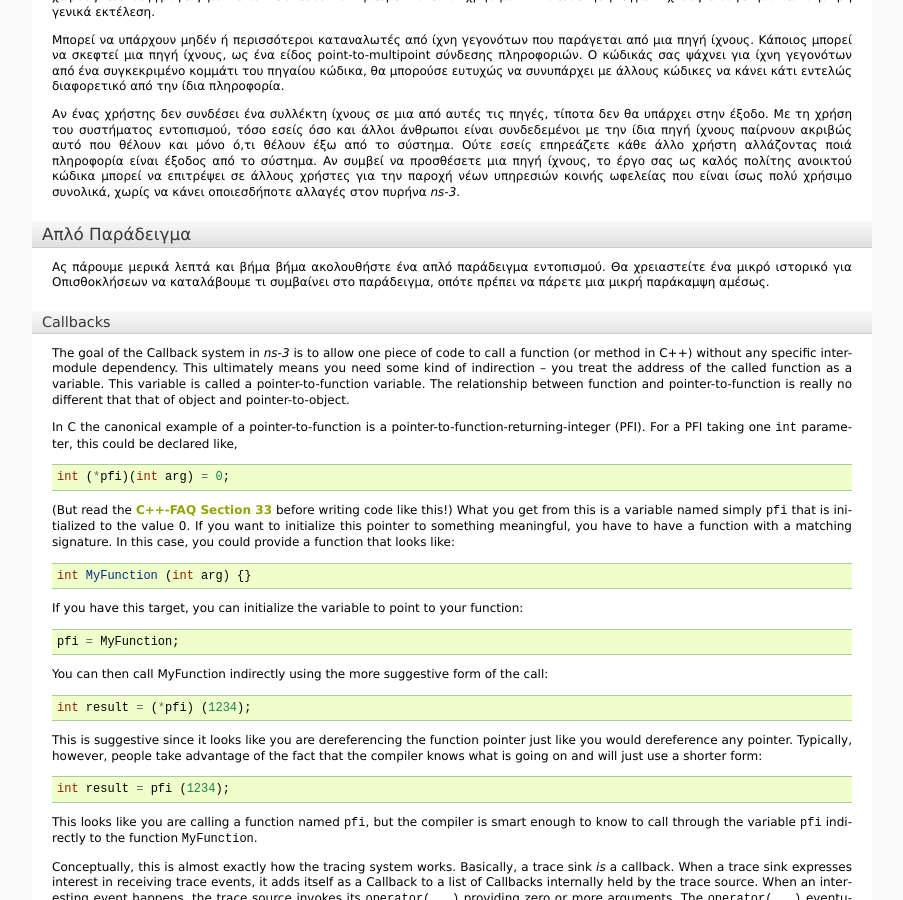
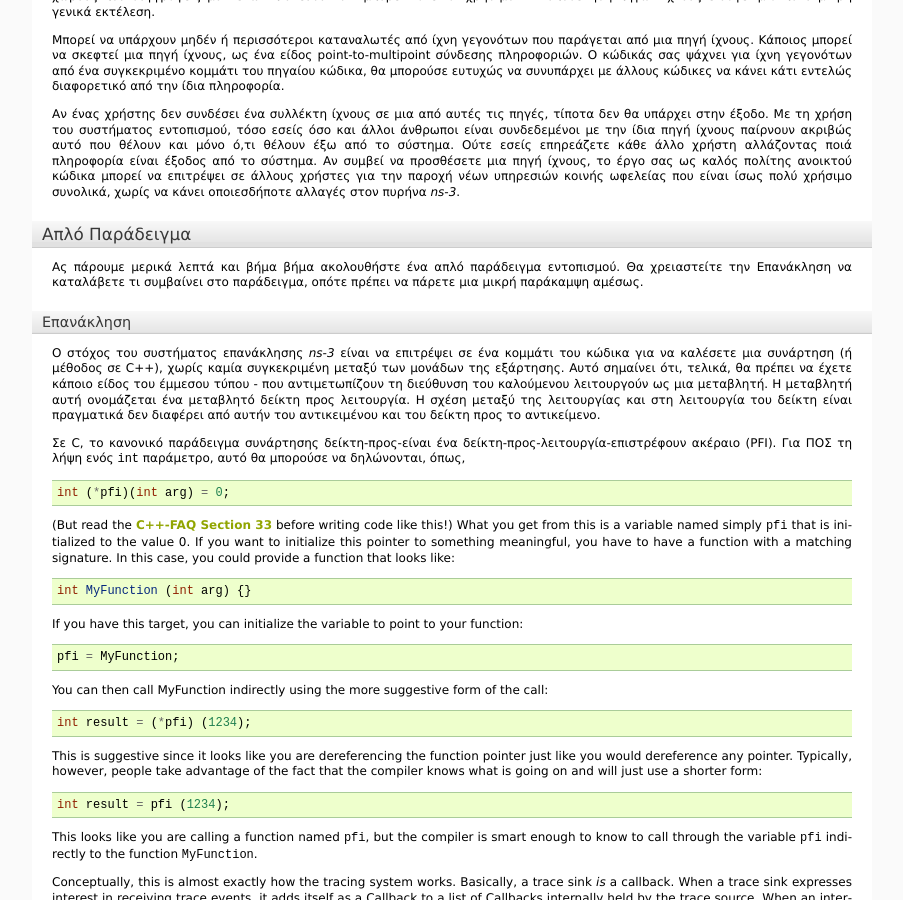
Before and after one commit to maupatras/ns3_teamB, a Sphinx documentation site: the page built from ns-3.22/doc/tutorial-gr/source/tracing-1.rst, in a window 1280 px wide and 900 px high, scrolled down 2449 px. Shown: the whole window, without its empty margins (198-1101 px from the left). Built offline with Sphinx 7.4.7, drawn with Linux system fonts in a browser that asks for light colours; formulas are drawn with MathJax 3.

Commit message:
Update tracing-1.rst

```diff
--- a/ns-3.22/doc/tutorial-gr/source/tracing-1.rst
+++ b/ns-3.22/doc/tutorial-gr/source/tracing-1.rst
@@ -401,23 +401,38 @@ Blunt Instruments
 	what is happening in the example, so we have to take a small detour
 	right away.
 
-Ας πάρουμε μερικά λεπτά και βήμα βήμα ακολουθήστε ένα απλό παράδειγμα εντοπισμού. Θα χρειαστείτε ένα μικρό ιστορικό για
-Οπισθοκλήσεων να καταλάβουμε τι συμβαίνει στο παράδειγμα, οπότε πρέπει να πάρετε μια μικρή παράκαμψη αμέσως.
-
-Callbacks
-~~~~~~~~~
-
-The goal of the Callback system in |ns3| is to allow one piece of code
-to call a function (or method in C++) without any specific
-inter-module dependency.  This ultimately means you need some kind of
-indirection -- you treat the address of the called function as a
-variable.  This variable is called a pointer-to-function variable.
-The relationship between function and pointer-to-function is
-really no different that that of object and pointer-to-object.
-
-In C the canonical example of a pointer-to-function is a
-pointer-to-function-returning-integer (PFI).  For a PFI taking one ``int``
-parameter, this could be declared like,
+Ας πάρουμε μερικά λεπτά και βήμα βήμα ακολουθήστε ένα απλό παράδειγμα εντοπισμού. Θα χρειαστείτε την Επανάκληση
+να καταλάβετε τι συμβαίνει στο παράδειγμα, οπότε πρέπει να πάρετε μια μικρή παράκαμψη αμέσως.
+
+..
+	Callbacks
+
+Επανάκληση
+~~~~~~~~~~
+
+..
+	The goal of the Callback system in |ns3| is to allow one piece of code
+	to call a function (or method in C++) without any specific
+	inter-module dependency.  This ultimately means you need some kind of
+	indirection -- you treat the address of the called function as a
+	variable.  This variable is called a pointer-to-function variable.
+	The relationship between function and pointer-to-function is
+	really no different that that of object and pointer-to-object.
+
+Ο στόχος του συστήματος επανάκλησης |ns3| είναι να επιτρέψει σε ένα κομμάτι του κώδικα για να καλέσετε μια συνάρτηση
+(ή μέθοδος σε C++), χωρίς καμία συγκεκριμένη μεταξύ των μονάδων της εξάρτησης. Αυτό σημαίνει ότι, τελικά, θα πρέπει να
+έχετε κάποιο είδος του έμμεσου τύπου - που αντιμετωπίζουν τη διεύθυνση του καλούμενου λειτουργούν ως μια μεταβλητή. Η
+μεταβλητή αυτή ονομάζεται ένα μεταβλητό δείκτη προς λειτουργία. Η σχέση μεταξύ της λειτουργίας και στη λειτουργία του
+δείκτη είναι πραγματικά δεν διαφέρει από αυτήν του αντικειμένου και του δείκτη προς το αντικείμενο.
+
+..
+	In C the canonical example of a pointer-to-function is a
+	pointer-to-function-returning-integer (PFI).  For a PFI taking one ``int``
+	parameter, this could be declared like,
+
+Σε C, το κανονικό παράδειγμα συνάρτησης δείκτη-προς-είναι ένα
+δείκτη-προς-λειτουργία-επιστρέφουν ακέραιο (PFI). Για ΠΟΣ τη λήψη ενός ``int``
+παράμετρο, αυτό θα μπορούσε να δηλώνονται, όπως,
 
 ::
 
```
